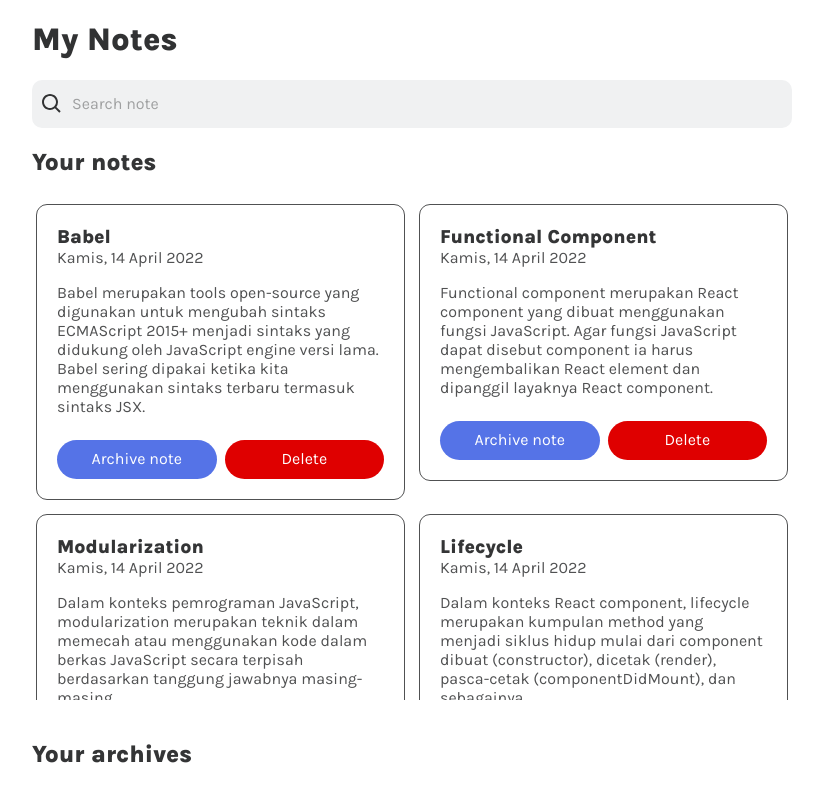
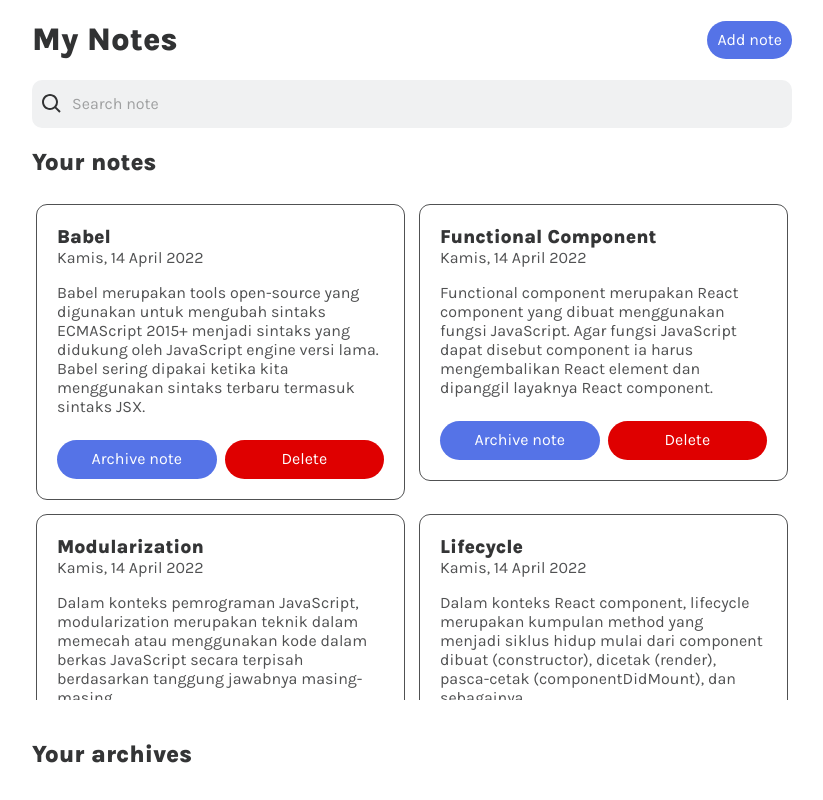
Before and after one commit to Bahree669/dicoding-submission-personal-note, a React (Create React App) app: page / in a window 1280 px wide. Shown: the top 800 px of the page, without its empty margins (228-1051 px from the left). Built offline with nearby package versions, Linux system fonts and the light colour scheme; the HTML template or start-up script is replaced by a standard one.

Commit message:
added button controll to header

```diff
--- a/src/Components/Header/Header.css
+++ b/src/Components/Header/Header.css
@@ -2,6 +2,12 @@
     max-width: 800px;
     margin: 0 auto;
     padding: 0 20px;
+}
+
+.header-top {
+    display: flex;
+    justify-content: space-between;
+    align-items: center;
 }
 
 .header-logo {
--- a/src/Components/Header/Header.jsx
+++ b/src/Components/Header/Header.jsx
@@ -6,7 +6,11 @@ import SearchBar from "./SearchBar/SearchBar";
 function Header({ getSearchQuery }) {
     return (
         <header className='header'>
-            <h1 className='header-logo'>My Notes</h1>
+            <div className='header-top'>
+                <h1 className='header-logo'>My Notes</h1>
+
+                <button className='btn btn-main'>Add note</button>
+            </div>
 
             <SearchBar getSearchQuery={getSearchQuery} />
         </header>
```
